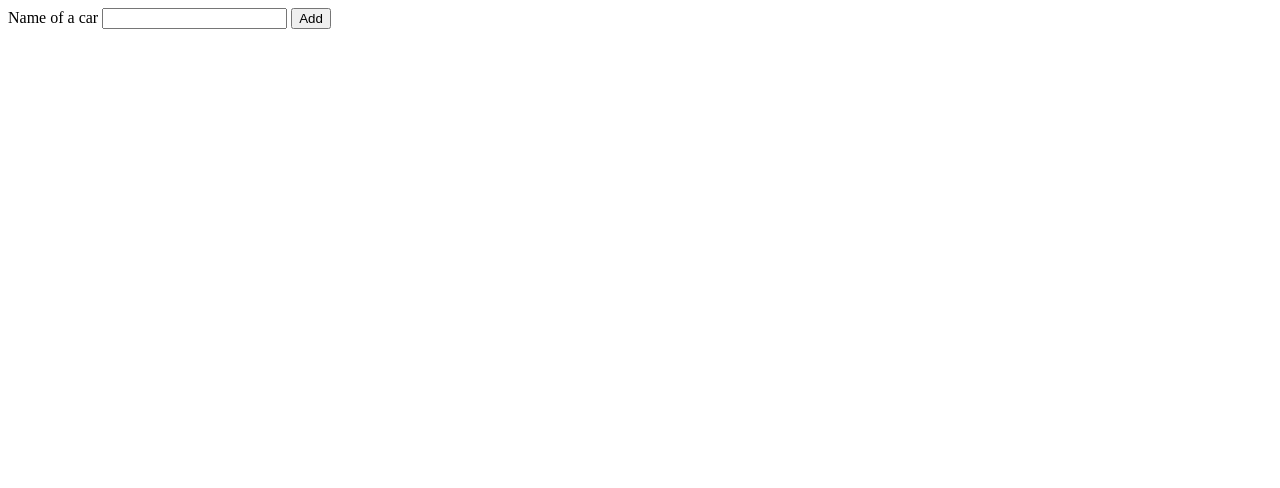
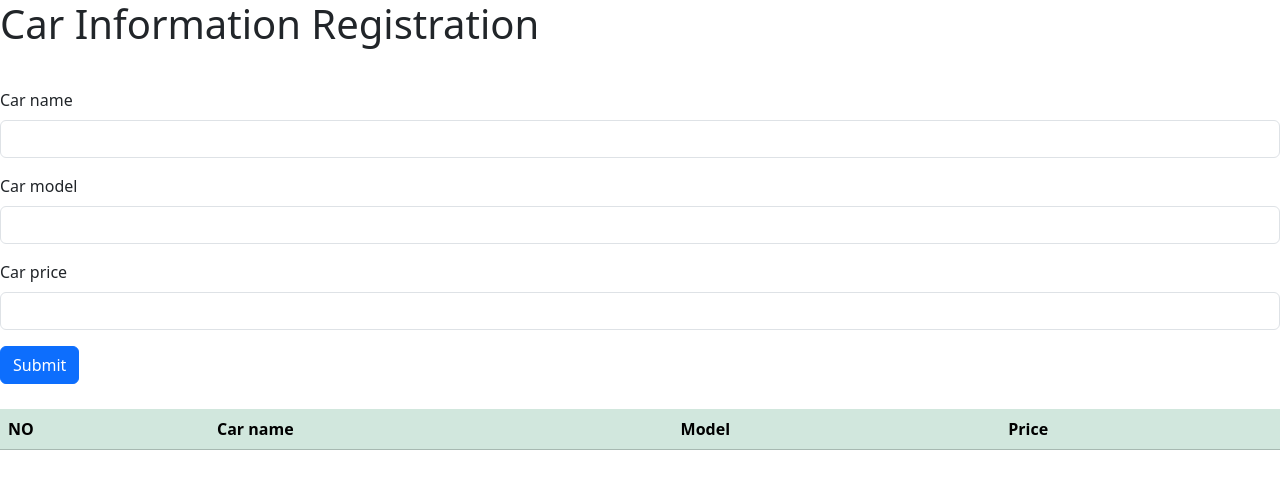
Before and after one commit to Yofi123/HTML-CSS-JS, a plain HTML site: page JS2-practice.html in a window 1280 px wide. Drawn offline with nearby package versions, Linux system fonts and the light colour scheme.

Commit message:
dynamic table

```diff
--- a/JS2-practice.html
+++ b/JS2-practice.html
@@ -5,6 +5,8 @@
     <meta http-equiv="X-UA-Compatible" content="IE=edge">
     <meta name="viewport" content="width=device-width, initial-scale=1.0">
     <title>Document</title>
+    <link href="https://cdn.jsdelivr.net/npm/bootstrap@5.3.0-alpha3/dist/css/bootstrap.min.css" rel="stylesheet" integrity="sha384-KK94CHFLLe+nY2dmCWGMq91rCGa5gtU4mk92HdvYe+M/SXH301p5ILy+dN9+nJOZ" crossorigin="anonymous">
+    <script src="https://cdn.jsdelivr.net/npm/bootstrap@5.3.0-alpha3/dist/js/bootstrap.bundle.min.js" integrity="sha384-ENjdO4Dr2bkBIFxQpeoTz1HIcje39Wm4jDKdf19U8gI4ddQ3GYNS7NTKfAdVQSZe" crossorigin="anonymous"></script>
 </head>
 <body>
     <!-- <label>Enter a number</label>
@@ -23,21 +25,39 @@
     <input type="number" id="num">
     <button onclick="studentGrade()">Check</button>
     <p id="display"></p> -->
-    <label for="">Name of a car</label>
+    <!-- <label for="">Name of a car</label>
     <input type="text" id="car">
-    <button onclick="addCars()">Add</button>
+    <button onclick="addCars()">Add</button> -->
+        <h1 style="margin-bottom:40px">Car Information Registration</h1>
+    <form>
+        <div class="mb-3">
+          <label for="exampleInputEmail1" class="form-label">Car name</label>
+          <input type="text" class="form-control" id="carname">
 
-    <!-- <table id="myTable">
+        </div>
+        <div class="mb-3">
+          <label for="exampleInputPassword1" class="form-label">Car model</label>
+          <input type="text" class="form-control" id="carmodel">
+        </div>
+        <div class="mb-3">
+            <label for="exampleInputEmail1" class="form-label">Car price</label>
+            <input type="text" class="form-control" id="carprice">
+
+          </div>
+
+        <button type="button" class="btn btn-primary" onclick="addCars()">Submit</button>
+      </form>
+
+    <table class="table table-success table-striped" id="myTable" style="margin-top:25px">
         <thead>
             <th>NO</th>
-            <th>Name of Cars</th>
+            <th>Car name</th>
+            <th>Model</th>
+            <th>Price</th>
         </thead>
-        <tr>
-            <td></td>
-            <td></td>
-        </tr>
 
-    </table> -->
+
+    </table>
 
     <script src="index.js"></script>
 </body>
--- a/index.js
+++ b/index.js
@@ -74,9 +74,19 @@ function myDemo(){
 // }
 
 function addCars(){
-    const cars = []
-    let inputCars = document.getElementById("car").value;
-    cars.push(inputCars);
+    const name = []
+    let carName = document.getElementById("carname").value;
+    name.push(carName);
+
+    const model = []
+    let carModel = document.getElementById("carmodel").value;
+    model.push(carModel);
+
+    const price = []
+    let carPrice = document.getElementById("carprice").value;
+    price.push(carPrice);
+
+
 
     // let table = document.getElementById("myTable");
     // let row = table.insertRow(0);
@@ -87,15 +97,27 @@ function addCars(){
     //     cell2.innerHTML = cars[i];
     // }
 
-    let table = document.createElement("table");
-    let row = table.insertRow(i);
-        let cell1 = row.insertCell(0);
-        let cell2 = row.insertCell(1);
-
-    for(let i=0;i<cars.length;i++){
+    let table = document.getElementById("myTable");
+    let row = table.insertRow(-1);
+    let rowCount = table.rows.length;
+    let cell1 = row.insertCell(0);
+    let cell2 = row.insertCell(1);
+    let cell3 = row.insertCell(2);
+    let cell4 = row.insertCell(3);
 
 
-        cell1.innerHTML = i;
-        cell2.innerHTML = cars[i];
+    cell1.innerHTML = rowCount - 1;
+
+
+
+    for(let i=0;i<name.length;i++){
+        cell2.innerHTML = name[i];
+
+    }
+    for(let i=0;i<model.length;i++){
+        cell3.innerHTML = model[i];
+    }
+    for(let i=0;i<price.length;i++){
+        cell4.innerHTML = price[i];
     }
 }
--- a/style.css
+++ b/style.css
@@ -160,7 +160,7 @@ footer{
 .calculate{
     height:auto;
     width:350px;
-    margin:100px auto;
+    margin:50px auto;
     padding:5px;
     border-radius:20px;
     border:2px solid grey;
@@ -171,7 +171,11 @@ footer{
     background-color: white;
     border-radius: 10px;
     margin:10px;
+    font-size: 15px;
 
+}
+.upperText,.lowerText{
+    font-size:25px;
 }
 .number,.decimal{
     color:white;
```
Also changed, not shown: calculator.js (+7 -1 lines).
